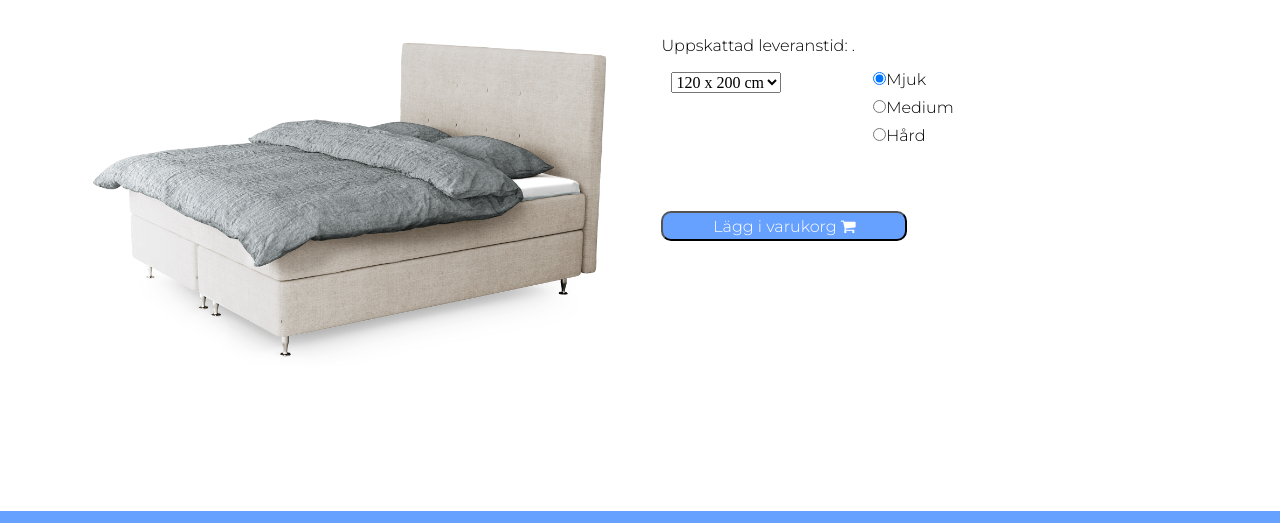
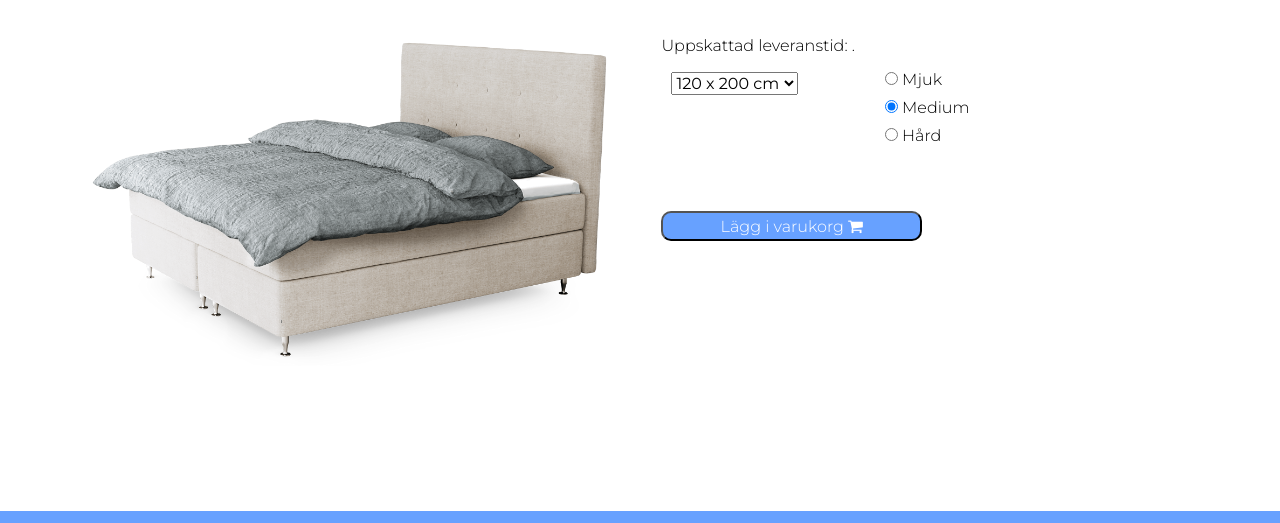
Before and after one commit to Dacrol/Bedtime, a plain HTML site: page www/productinfo/index.html in a window 1280 px wide. Shown: the part 109-632 px from the top of the page. Drawn offline with nearby package versions, Linux system fonts and the light colour scheme.

Commit message:
Fix select menu font and radio buttons

```diff
--- a/www/productinfo/index.html
+++ b/www/productinfo/index.html
@@ -74,7 +74,7 @@
             <p>Uppskattad leveranstid: <span id="product-delivery"></span>.</p>
             <form class="clear">
                 <div class="formfloat bedsize">
-                    <select class="bedsize" name="bedsize">
+                    <select class="bedsize" style="font-family: 'Montserrat', sans-serif" name="bedsize">
                         <option value="120 x 200">120 x 200 cm</option>
                         <option value="140 x 200">140 x 200 cm</option>
                         <option value="160 x 200">160 x 200 cm</option>
@@ -85,11 +85,11 @@
                 </div>
                 <div class="formfloat bedsize">
                     <label>
-                        <input class="bedsize" type="radio" name="size" value="soft" checked>Mjuk</label>
+                        <input class="bedsize" type="radio" name="size" value="soft"> Mjuk</label>
                     <label>
-                        <input class="bedsize" type="radio" name="size" value="medium">Medium</label>
+                        <input class="bedsize" type="radio" name="size" value="medium" checked> Medium</label>
                     <label>
-                        <input class="bedsize" type="radio" name="size" value="hard">Hård</label>
+                        <input class="bedsize" type="radio" name="size" value="hard"> Hård</label>
                 </div>
                 <button class="addtocart">
                     <span class="show-prices">Lägg i varukorg <i class="fa fa-shopping-cart" aria-hidden="true"></i></span>
```
